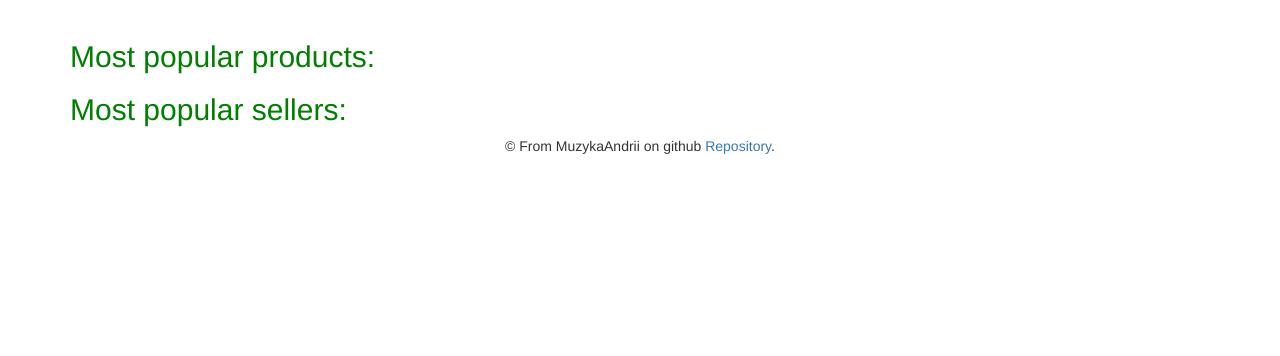
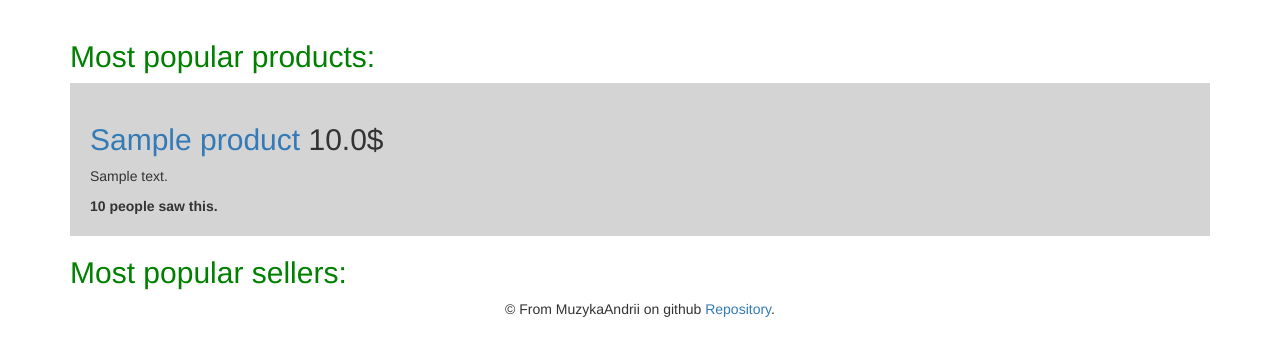
Before and after one commit to MuzykaAndrii/flask-online-shop, a Flask app: page / in a window 1280 px wide. Shown: the part 52-408 px from the top of the page. Run offline with Flask 2, Linux system fonts and the light colour scheme; tables that the repository leaves empty hold one stand-in row (values such as "Sample post"); some libraries are stand-ins or nearby versions.

Commit message:
most popular products is now shows on main page

```diff
--- a/app/templates/index.html
+++ b/app/templates/index.html
@@ -23,7 +23,14 @@
 
 {% block content %}
 <h2 class="important">Most popular products: </h2>
-{# TODO: list of most popular products #}
+{% for product in products %}
+<div class="post">
+  <h2><a href="{{ url_for('products.product', product_id=product.id) }}">{{product.title}}</a> {{product.price}}$ </h2>
+  <p>{{ product.description | truncate(100)}}</p>
+  <b>{{ product.views}} people saw this.</b>
+</div>
+{% endfor %}
+
 <h2 class="important">Most popular sellers: </h2>
 {# TODO: list of most popular sellers #}
 
--- a/app/views.py
+++ b/app/views.py
@@ -1,7 +1,7 @@
 from flask import render_template, url_for, redirect, request, flash, abort
 from app import app
 from app.forms import UpdateAccountForm, UpdatePasswordForm, CreatePostForm
-from app.models import User
+from app.models import User, Product
 from app import bcrypt
 from flask_login import current_user, login_required
 from . import db
@@ -43,7 +43,8 @@ def save_picture(form_picture):
 @app.route('/')
 @app.route('/index')
 def index():
-    return render_template('index.html')
+    products = db.session.query(Product).order_by(Product.views.desc()).limit(3)
+    return render_template('index.html', products=products)
 
 
 ###################### ACCOUNT SETTINGS ##########################
--- a/gen_fake_posts.py
+++ b/gen_fake_products.py
@@ -1,12 +1,12 @@
 from app import db
-from app.models import Post
+from app.models import Product
 from faker import Faker
-from random import randint
+from random import randint, uniform
 
 fake = Faker()
 
 def gen(count_of_posts, user_start, user_end):
     for _ in range(0, count_of_posts):
-        post = Post(fake.sentence(nb_words=3), fake.paragraph(nb_sentences=50), randint(user_start, user_end))
+        post = Product(fake.sentence(nb_words=1), fake.paragraph(nb_sentences=50), randint(user_start, user_end), uniform(10, 2000), randint(0, 200), )
         post.save()
     return '{} posts are generated'.format(count_of_posts)
```
Also changed, not shown: site.db.
